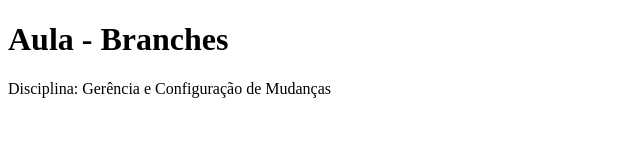
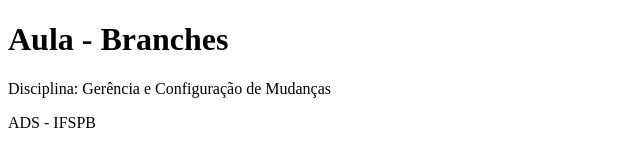
Before and after one commit to Marcia-Vitoria/Aula16-11-Branch, a plain HTML site: page index.html in a window 1280 px wide. Shown: the full height of the page, 0-640 px from the left. Drawn offline with Linux system fonts and the light colour scheme.

Commit message:
feat: Criando cabeçalho da página principal

```diff
--- a/index.html
+++ b/index.html
@@ -6,7 +6,10 @@
     <title>Aula 16/11/2026</title>
 </head>
 <body>
-    <h1>Aula - Branches</h1>
-    <p>Disciplina: Gerência e Configuração de Mudanças</p>
+    <header>
+        <h1>Aula - Branches</h1>
+        <p>Disciplina: Gerência e Configuração de Mudanças</p>
+        <p>ADS - IFSPB</p>
+    </header>
 </body>
 </html>
```
